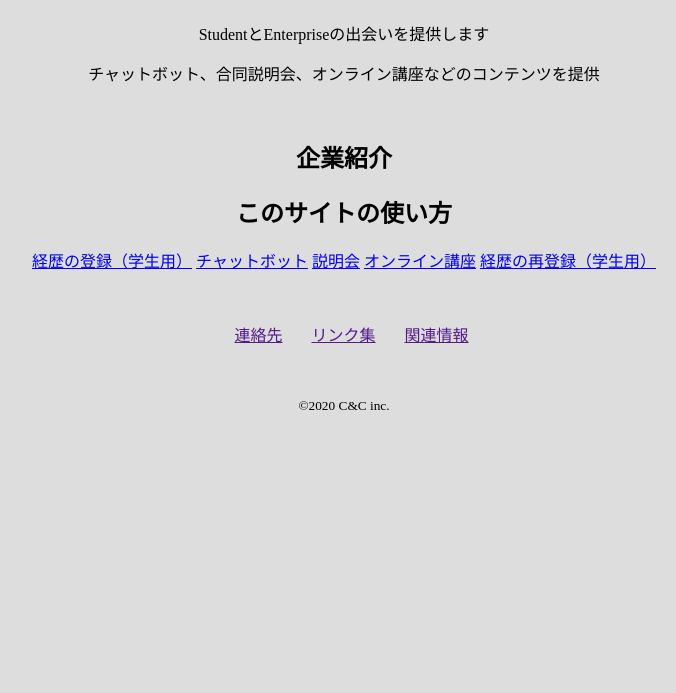
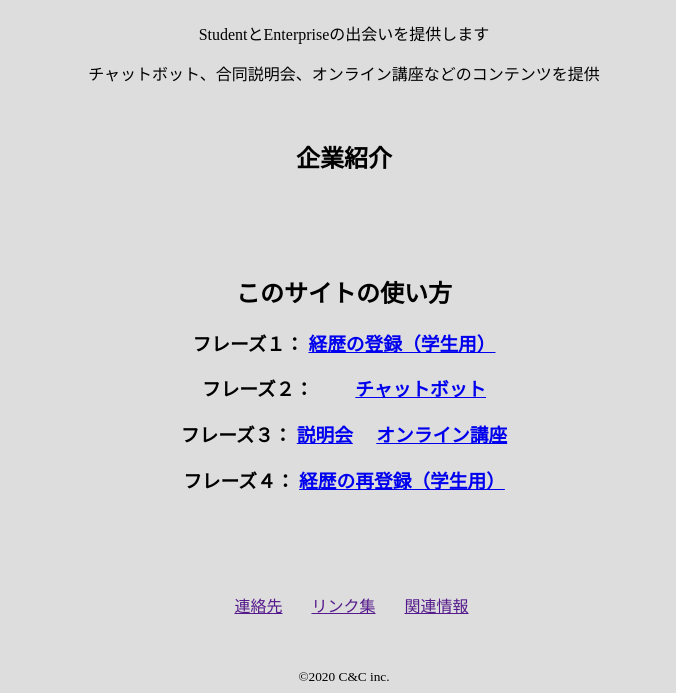
Before and after one commit to tanacchi/C-and-C-product, a Flask app: page / in a window 1280 px wide. Shown: the part 358-1051 px from the top of the page, without its empty margins (296-972 px from the left). Before the commit the page ends 768 px from the top, so only its background shows below. Run offline with Flask 2, Linux system fonts and the light colour scheme.

Commit message:
Add nav chousei

```diff
--- a/c_and_c/templates/index.html
+++ b/c_and_c/templates/index.html
@@ -17,7 +17,10 @@
         display: inline;
         margin-right: 25px;
       }
-
+      .howToUseThis{
+        margin-top: 100px;
+        margin-bottom: 100px;
+      }
     </style>
   </head>
   <body>
@@ -48,15 +51,23 @@
     <p>チャットボット、合同説明会、オンライン講座などのコンテンツを提供</p>
     <br>
     <h2>企業紹介</h2>
-    <h2>このサイトの使い方</h2>
-    <a href="{{ url_for('create_history') }}" >経歴の登録（学生用）</a>
-    <a href="https://kawakato2020-09-09.mybluemix.net/bot" >チャットボット</a>
-    <a href="{{ url_for('list_briefing') }}" >説明会</a>
-    <a href="{{ url_for('list_lectures') }}" >オンライン講座</a>
-    <a href="{{ url_for('create_history') }}" >経歴の再登録（学生用）</a>
+    <div class="howToUseThis">
+      <h2>このサイトの使い方</h2>
+      <h3>フレーズ１：
+        <a href="{{ url_for('create_history') }}" >経歴の登録（学生用）</a>
+      </h3>
 
-
-
+      <h3>フレーズ２：
+        <a href="https://kawakato2020-09-09.mybluemix.net/bot" >チャットボット</a>
+      </h3>
+      <h3>フレーズ３：
+        <a href="{{ url_for('list_briefing') }}" >説明会</a>
+        <a href="{{ url_for('list_lectures') }}" >オンライン講座</a>
+      </h3>
+      <h3>フレーズ４：
+        <a href="{{ url_for('create_history') }}" >経歴の再登録（学生用）</a>
+      </h3>
+    </div>
 
     <footer>
       <div class="menu">
```
